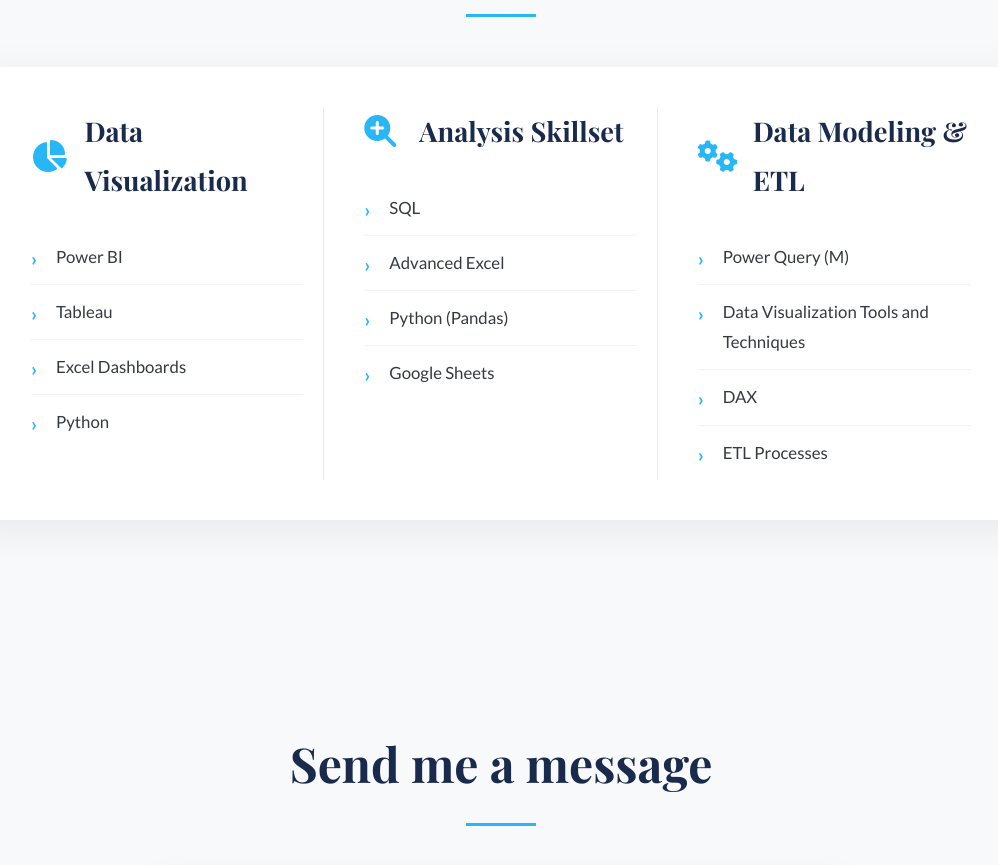
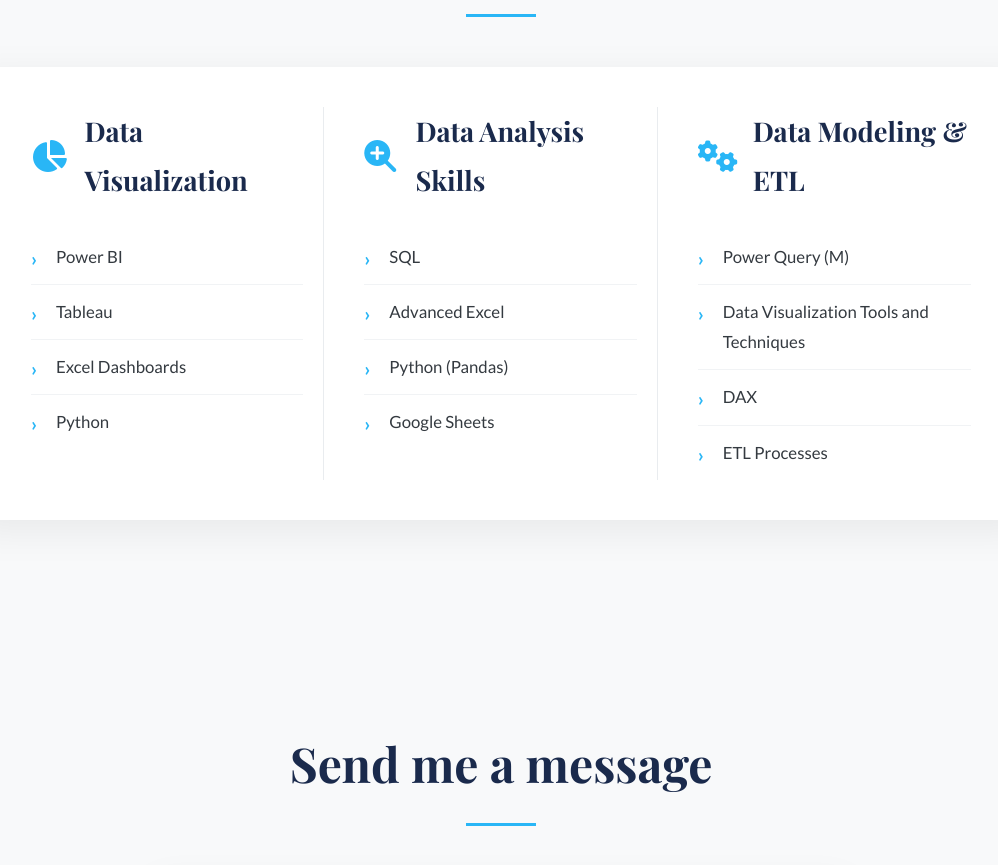
Before and after one commit to cris971107/cris971107.github.io, a plain HTML site: page index.html in a window 1280 px wide. Shown: the part 2891-3756 px from the top of the page, without its empty margins (139-1137 px from the left). Drawn offline with nearby package versions, Linux system fonts and the light colour scheme.

Commit message:
Update index.html

```diff
--- a/index.html
+++ b/index.html
@@ -157,7 +157,7 @@
             <div class="skill-column">
                 <div class="skill-header">
                     <i class="fas fa-search-plus"></i>
-                    <h3> Analysis Skillset </h3>
+                    <h3>Data Analysis Skills</h3>
                 </div>
                 <ul class="skill-list">
                     <li>SQL</li>
```
